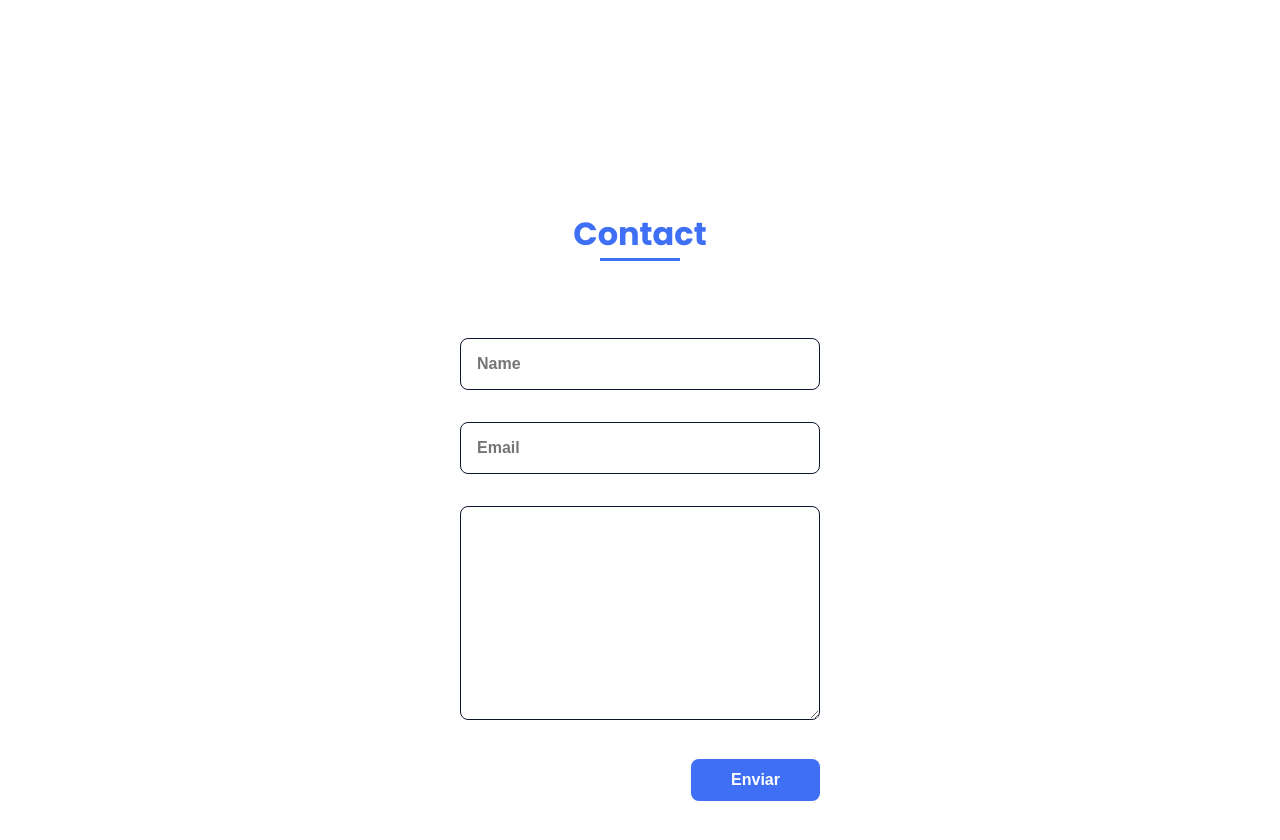
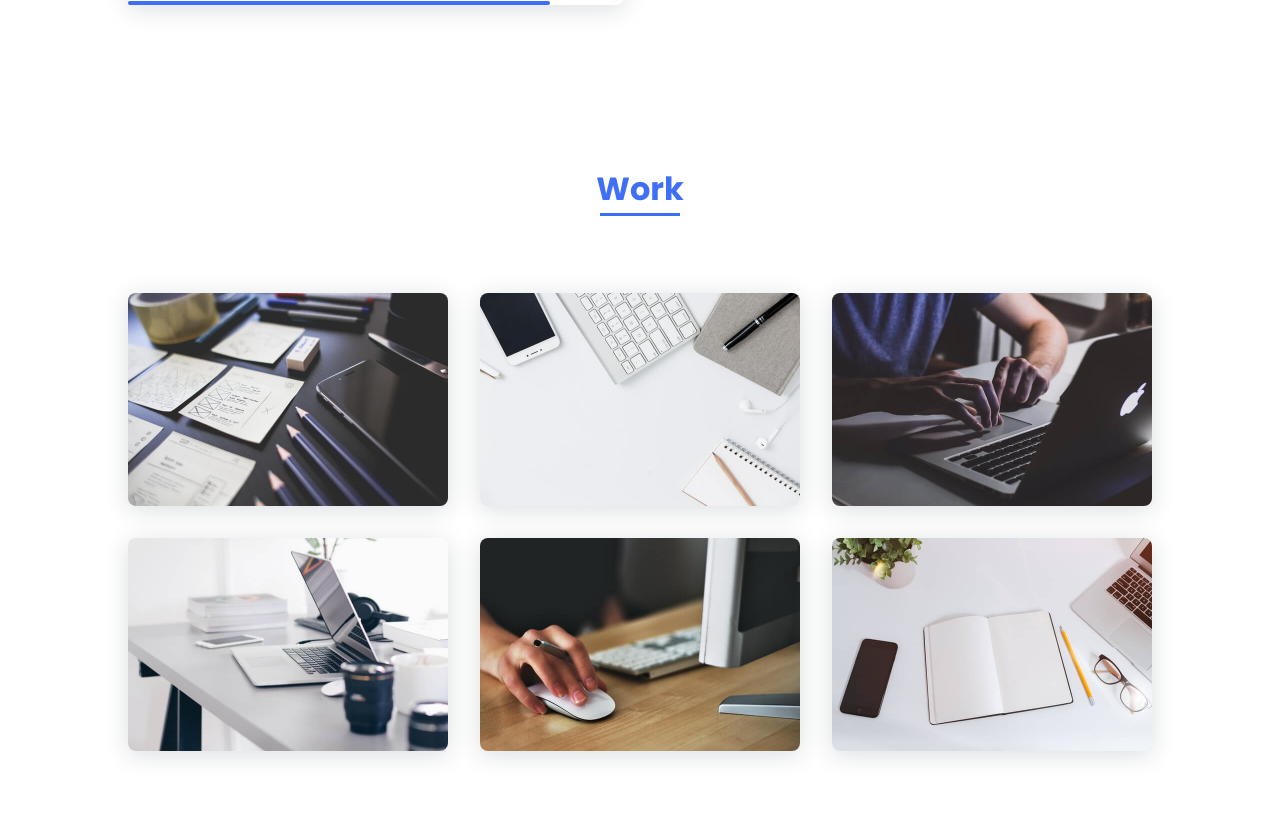
Before and after one commit to ManojcleanNcode/Portfolio-Website, a plain HTML site: page index.html in a window 1280 px wide. Shown: the part 1958-2798 px from the top of the page. Drawn offline with nearby package versions, Linux system fonts and the light colour scheme.

Commit message:
Update index.html

```diff
--- a/index.html
+++ b/index.html
@@ -57,7 +57,7 @@
                         </mask>
                         <g mask="url(#mask0)">
                             <path d="M9.19024 145.964C34.0253 76.5814 114.865 54.7299 184.111 29.4823C245.804 6.98884 311.86 -14.9503 370.735 14.143C431.207 44.026 467.948 107.508 477.191 174.311C485.897 237.229 454.931 294.377 416.506 344.954C373.74 401.245 326.068 462.801 255.442 466.189C179.416 469.835 111.552 422.137 65.1576 361.805C17.4835 299.81 -17.1617 219.583 9.19024 145.964Z"/>
-                            <image class="home__blob-img" x="50" y="70" href="assets/img/image.png"/>
+                            <image class="home__blob-img" x="50" y="70" href="img/image.png"/>
                         </g>
                     </svg>
                 </div>
@@ -69,7 +69,7 @@
 
                 <div class="about__container bd-grid">
                     <div class="about__img">
-                        <img src="assets/img/imageAbout.png" alt="">
+                        <img src="img/imageAbout.png" alt="">
                     </div>
 
                     <div>
@@ -138,7 +138,7 @@
                     </div>
 
                     <div>
-                        <img src="assets/img/work3.jpg" alt="" class="skills__img">
+                        <img src="img/work3.jpg" alt="" class="skills__img">
                     </div>
                 </div>
             </section>
@@ -149,22 +149,22 @@
 
                 <div class="work__container bd-grid">
                     <a href="" class="work__img">
-                        <img src="assets/img/work1.jpg" alt="">
+                        <img src="img/work1.jpg" alt="">
                     </a>
                     <a href="" class="work__img">
-                        <img src="assets/img/work2.jpg" alt="">
+                        <img src="img/work2.jpg" alt="">
                     </a>
                     <a href="" class="work__img">
-                        <img src="assets/img/work3.jpg" alt="">
+                        <img src="img/work3.jpg" alt="">
                     </a>
                     <a href="" class="work__img">
-                        <img src="assets/img/work4.jpg" alt="">
+                        <img src="img/work4.jpg" alt="">
                     </a>
                     <a href="" class="work__img">
-                        <img src="assets/img/work5.jpg" alt="">
+                        <img src="img/work5.jpg" alt="">
                     </a>
                     <a href="" class="work__img">
-                        <img src="assets/img/work6.jpg" alt="">
+                        <img src="img/work6.jpg" alt="">
                     </a>
                 </div>
             </section>
```
